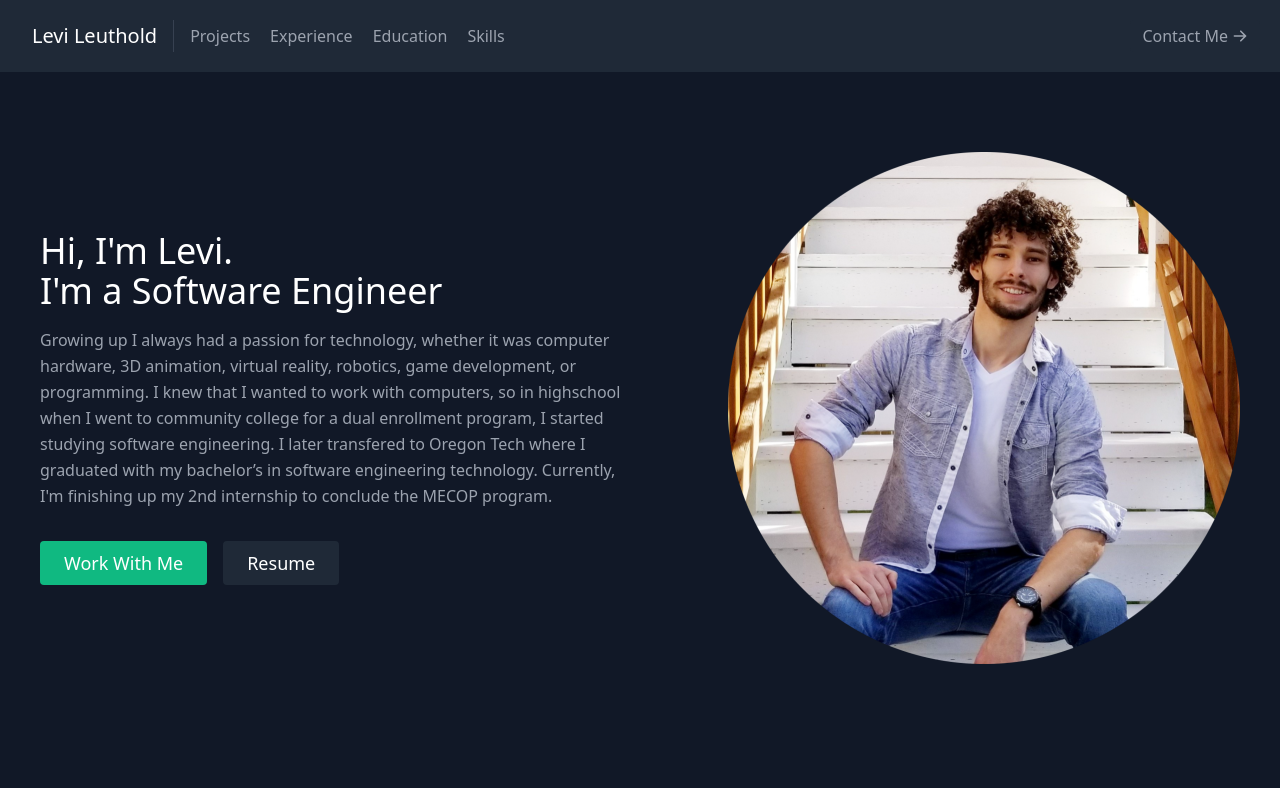
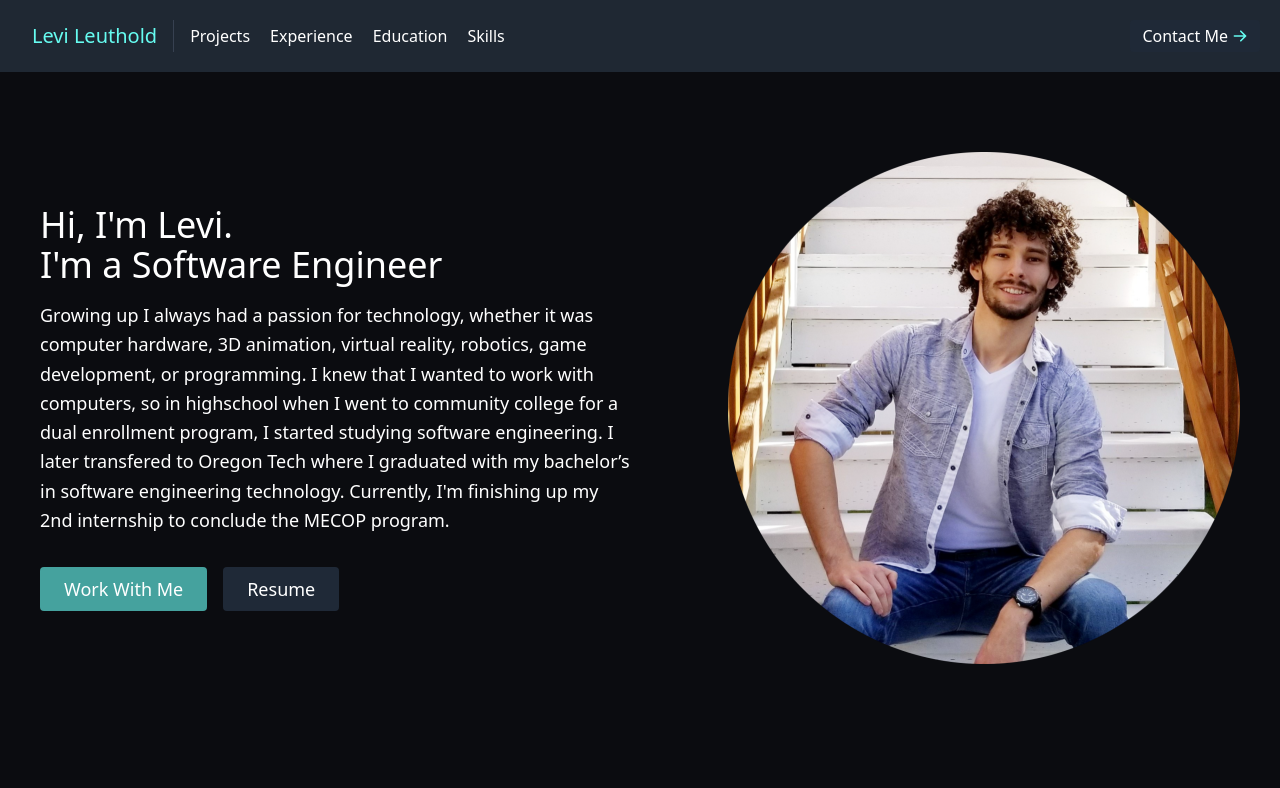
Before and after one commit to LeviathanLevi/PortfolioSite, a React (Create React App) app: page / in a window 1280 px wide. Shown: the top 788 px of the page. Built offline with nearby package versions, Linux system fonts and the light colour scheme.

Commit message:
Changed the color scheme

```diff
--- a/src/App.js
+++ b/src/App.js
@@ -10,14 +10,13 @@ import Education from "./components/Education";
 
 export default function App() {
   return (
-    <main className="text-gray-400 bg-gray-900 body-font">
+    <main className="text-white bg-black body-font">
       <Navbar />
       <About />
       <Projects />
       <Experience />
       <Education />
       <Skills />
-
       <Contact />
     </main>
   );
--- a/src/components/About.js
+++ b/src/components/About.js
@@ -11,13 +11,13 @@ export default function About() {
               Hi, I'm Levi.
               <br className="hidden lg:inline-block" />I'm a Software Engineer
             </h1>
-            <p className="mb-8 leading-relaxed">
+            <p className="mb-8 text-lg leading-relaxed">
             Growing up I always had a passion for technology, whether it was computer hardware, 3D animation, virtual reality, robotics, game development, or programming. I knew that I wanted to work with computers, so in highschool when I went to community college for a dual enrollment program, I started studying software engineering. I later transfered to Oregon Tech where I graduated with my bachelor’s in software engineering technology. Currently, I'm finishing up my 2nd internship to conclude the MECOP program.
             </p>
             <div className="flex justify-center">
               <a
                 href="#contact"
-                className="inline-flex text-white bg-green-500 border-0 py-2 px-6 focus:outline-none hover:bg-green-600 rounded text-lg">
+                className="inline-flex text-white bg-blue border-0 py-2 px-6 focus:outline-none hover:bg-lightBlue rounded text-lg">
                 Work With Me
               </a>
               <a
--- a/src/components/Contact.js
+++ b/src/components/Contact.js
@@ -49,22 +49,22 @@ export default function Contact() {
           </h2>
 
           <div className="relative mb-4">
-            <label className="leading-7 text-lg text-gray-400">
+            <label className="leading-7 text-lg text-white">
               Email: levileuthold@gmail.com
             </label>
           </div>
           <div className="relative mb-4">
-            <label className="leading-7 text-lg text-gray-400">
+            <label className="leading-7 text-lg text-white">
               Phone: (541) 816-8776
             </label>
           </div>
           <div className="relative mb-4">
-            <a href="https://www.linkedin.com/in/levi-leuthold-757b1018b/" className="underline leading-7 text-lg text-blue-400">
+            <a href="https://www.linkedin.com/in/levi-leuthold-757b1018b/" className="underline leading-7 text-lg text-lightBlue">
               LinkedIn
             </a>
           </div>
           <div className="relative mb-4">
-            <a href="https://github.com/LeviathanLevi" className="underline leading-7 text-lg text-blue-400">
+            <a href="https://github.com/LeviathanLevi" className="underline leading-7 text-lg text-lightBlue">
               GitHub
             </a>
           </div>
--- a/src/components/Education.js
+++ b/src/components/Education.js
@@ -15,8 +15,6 @@ export default function Experience() {
                 <div className="flex flex-wrap m-4">
                     {educations.map((educations) => (
                         <div className="p-4 md:w-1/2 w-full">
-
-
                             <div className="h-full bg-gray-800 bg-opacity-40 p-8 rounded flex">
 
                                 <div className="mx-auto">
@@ -31,19 +29,15 @@ export default function Experience() {
                                         <span className="title-font text-3xl text-white">
                                             {educations.school}
                                         </span>
-                                        <span className="text-gray-500 text-2x1 uppercase">
+                                        <span className="text-lightBlue text-2x1 uppercase">
                                             {educations.degree}
                                         </span>
-                                        <span className="text-gray-500 text-2x1 uppercase">
+                                        <span className="text-lightBlue text-2x1 uppercase">
                                             GPA:
                                             {educations.gpa}
                                         </span>
                                     </span>
                                 </div>
-
-
-
-
                             </div>
                         </div>
                     ))}
--- a/src/components/Experience.js
+++ b/src/components/Experience.js
@@ -30,7 +30,7 @@ export default function Experience() {
                     <span className="title-font font-medium text-white">
                       {experiences.companyName}
                     </span>
-                    <span className="text-gray-500 text-sm uppercase">
+                    <span className="text-lightBlue text-sm uppercase">
                       {experiences.date}
                     </span>
                   </span>
--- a/src/components/Navbar.js
+++ b/src/components/Navbar.js
@@ -5,10 +5,10 @@ import React from "react";
 
 export default function Navbar() {
   return (
-    <header className="bg-gray-800 md:sticky top-0 z-10">
+    <header className="bg-darkGray md:sticky top-0 z-10">
       <div className="container mx-auto flex flex-wrap p-5 flex-col md:flex-row items-center">
         <a className="title-font font-medium text-white mb-4 md:mb-0">
-          <a href="#about" className="ml-3 text-xl">
+          <a href="#about" className="ml-3 text-xl text-lightBlue">
             Levi Leuthold
           </a>
         </a>
@@ -30,7 +30,7 @@ export default function Navbar() {
           href="#contact"
           className="inline-flex items-center bg-gray-800 border-0 py-1 px-3 focus:outline-none hover:bg-gray-700 rounded text-base mt-4 md:mt-0">
           Contact Me
-          <ArrowRightIcon className="w-4 h-4 ml-1" />
+          <ArrowRightIcon className="w-4 h-4 ml-1 text-lightBlue" />
         </a>
       </div>
     </header>
--- a/src/components/Projects.js
+++ b/src/components/Projects.js
@@ -6,7 +6,7 @@ import { projects } from "../data";
 
 export default function Projects() {
   return (
-    <section id="projects" className="text-gray-400 bg-gray-900 body-font">
+    <section id="projects" className="body-font">
       <div className="container px-5 py-10 mx-auto text-center lg:px-40">
         <div className="flex flex-col w-full mb-20">
           <CodeIcon className="mx-auto inline-block w-10 mb-4" />
@@ -30,7 +30,7 @@ export default function Projects() {
                   src={project.image}
                 />
                 <div className="px-8 py-10 relative z-10 w-full border-4 border-gray-800 bg-gray-900 opacity-0 hover:opacity-100">
-                  <h2 className="tracking-widest text-sm title-font font-medium text-green-400 mb-1">
+                  <h2 className="tracking-widest text-sm title-font font-medium text-lightBlue mb-1">
                     {project.subtitle}
                   </h2>
                   <h1 className="title-font text-lg font-medium text-white mb-3">
--- a/src/components/Skills.js
+++ b/src/components/Skills.js
@@ -21,7 +21,7 @@ export default function Skills() {
           {skills.map((skill) => (
             <div key={skill} className="p-2 sm:w-1/4 w-full">
               <div className="bg-gray-800 rounded flex p-4 h-full items-center">
-                <CheckCircleIcon className="text-green-400 w-6 h-6 flex-shrink-0 mr-4" />
+                <CheckCircleIcon className="text-lightBlue w-6 h-6 flex-shrink-0 mr-4" />
                 <span className="title-font font-medium text-white">
                   {skill}
                 </span>
--- a/tailwind.config.js
+++ b/tailwind.config.js
@@ -2,7 +2,15 @@ module.exports = {
   purge: ['./src/**/*.{js,jsx,ts,tsx}', './public/index.html'],
   darkMode: false, // or 'media' or 'class'
   theme: {
-    extend: {},
+    extend: {
+      colors: {
+        'lightBlue': '#66FCF1',
+        'blue': '#45A29E',
+        'lightGray': '#C5C6C7',
+        'darkGray': '#1F2833',
+        'black': '#0B0C10',
+      }
+    }
   },
   variants: {
     extend: {},
```
